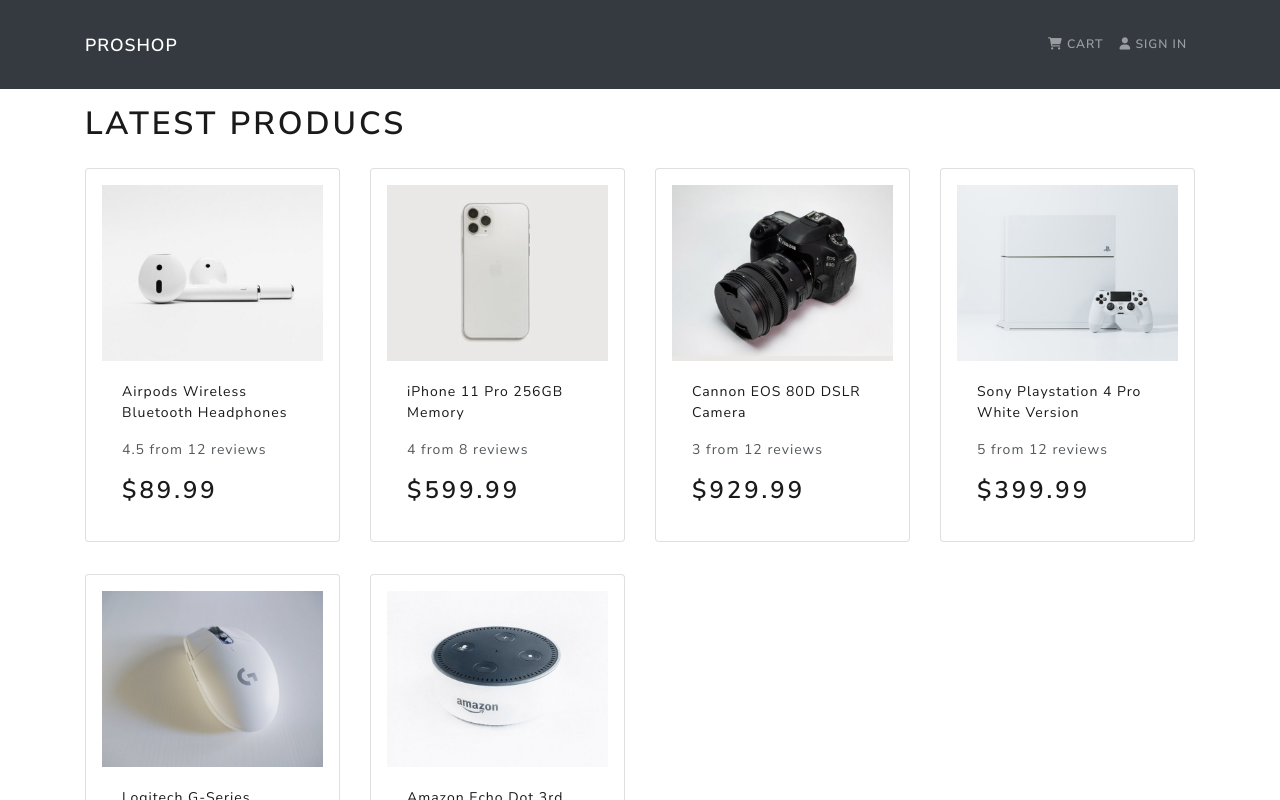
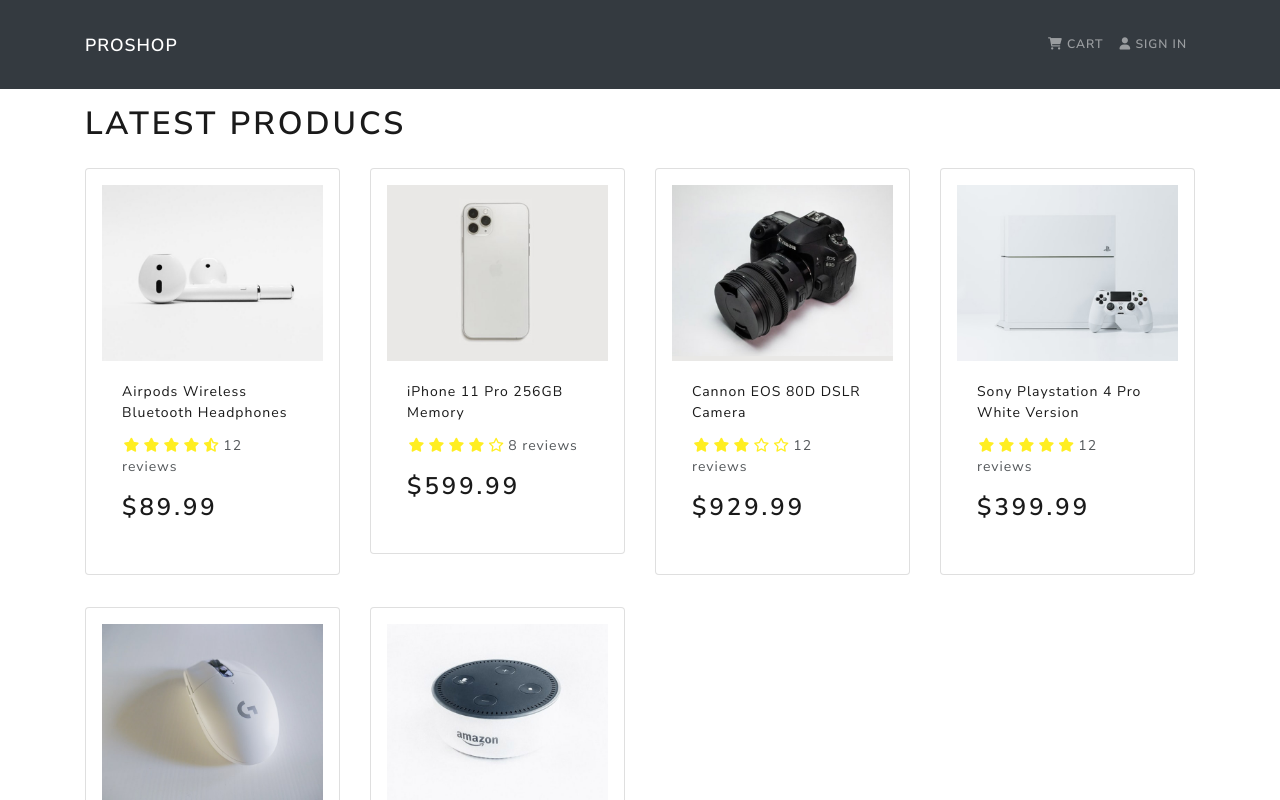
Before and after one commit to VladChepurnoj/proshop-react, a React (Create React App) app in the folder frontend/: page / in a window 1280 px wide. Shown: the top 800 px of the page. Built offline with nearby package versions, Linux system fonts and the light colour scheme.

Commit message:
Rating Component

```diff
--- a/frontend/src/components/Product.js
+++ b/frontend/src/components/Product.js
@@ -1,5 +1,6 @@
 import React from "react";
 import { Container, Navbar, Nav, NavDropdown, Card } from "react-bootstrap";
+import Rating from "./Rating";
 
 const Product = ({ product }) => {
   return (
@@ -15,9 +16,10 @@
           </Card.Title>
         </a>
         <Card.Text as="div">
-          <div className="my-3">
-            {product.rating} from {product.numReviews} reviews
-          </div>
+          <Rating
+            value={product.rating}
+            text={`${product.numReviews} reviews`}
+          />
         </Card.Text>
 
         <Card.Text as="h3">${product.price}</Card.Text>
--- /dev/null
+++ b/frontend/src/components/Rating.js
@@ -0,0 +1,82 @@
+import React from "react";
+import PropTypes from "prop-types";
+
+const Rating = ({ value, text, color }) => {
+  return (
+    <div className="rating">
+      <span>
+        <i
+          style={{ color }}
+          className={
+            value >= 1
+              ? "fas fa-star"
+              : value >= 0.5
+              ? "fas fa-star-half-alt"
+              : "far fa-star"
+          }
+        ></i>
+      </span>
+      <span>
+        <i
+          style={{ color }}
+          className={
+            value >= 2
+              ? "fas fa-star"
+              : value >= 1.5
+              ? "fas fa-star-half-alt"
+              : "far fa-star"
+          }
+        ></i>
+      </span>
+      <span>
+        <i
+          style={{ color }}
+          className={
+            value >= 3
+              ? "fas fa-star"
+              : value >= 2.5
+              ? "fas fa-star-half-alt"
+              : "far fa-star"
+          }
+        ></i>
+      </span>
+      <span>
+        <i
+          style={{ color }}
+          className={
+            value >= 4
+              ? "fas fa-star"
+              : value >= 3.5
+              ? "fas fa-star-half-alt"
+              : "far fa-star"
+          }
+        ></i>
+      </span>
+      <span>
+        <i
+          style={{ color }}
+          className={
+            value >= 4.8
+              ? "fas fa-star"
+              : value >= 4.5
+              ? "fas fa-star-half-alt"
+              : "far fa-star"
+          }
+        ></i>
+      </span>
+      <span>{text && text}</span>
+    </div>
+  );
+};
+
+Rating.defaultProps = {
+  color: "#fe2",
+};
+
+Rating.propTypes = {
+  value: PropTypes.number.isRequired,
+  text: PropTypes.string.isRequired,
+  color: PropTypes.string,
+};
+
+export default Rating;
--- a/frontend/src/index.css
+++ b/frontend/src/index.css
@@ -1,3 +1,11 @@
 main {
   min-height: 80vh;
 }
+
+h3 {
+  padding: 1rem 0;
+}
+
+.rating span {
+  margin: 0.1rem;
+}
--- a/frontend/src/screens/HomeScreen.js
+++ b/frontend/src/screens/HomeScreen.js
@@ -9,7 +9,7 @@
       <h1>Latest producs</h1>
       <Row>
         {products.map((product) => (
-          <Col sm={12} md={6} lg={4} xl={3}>
+          <Col key={product._id} sm={12} md={6} lg={4} xl={3}>
             <Product product={product} />
           </Col>
         ))}
```
